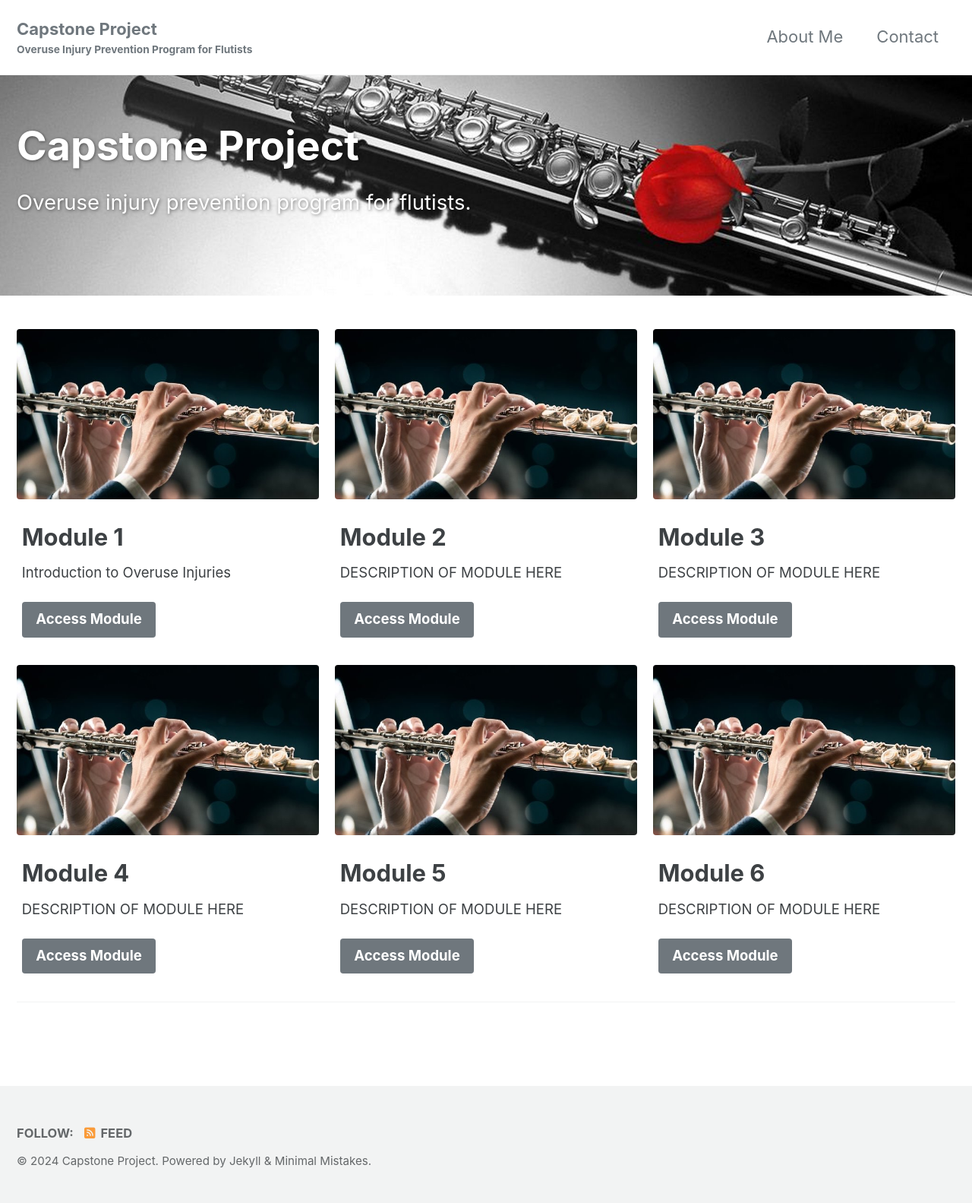
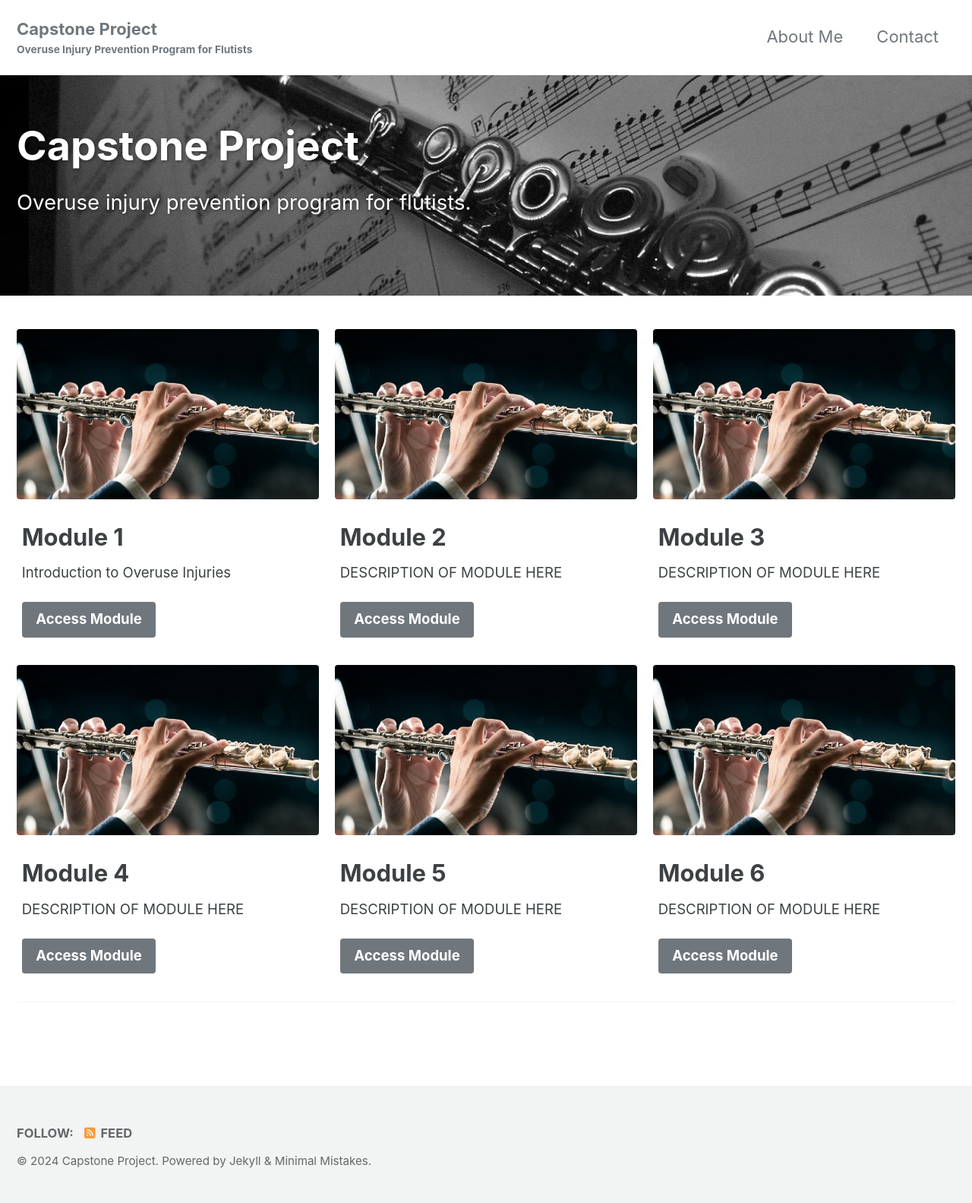
Before and after one commit to jkimOTD/old_site, a Jekyll site: the page built from index.html, in a window 1280 px wide. Shown: the whole page at 76% size. Built offline with Jekyll 4.4.1, drawn with Linux system fonts in a browser that asks for light colours; cached includes are drawn as plain includes; the list of posts is cut into pages by our own code.

Commit message:
Update index.html

```diff
--- a/index.html
+++ b/index.html
@@ -3,8 +3,8 @@
 permalink: /
 hidden: true
 header:
-  overlay_color: "#5e616c"
-  overlay_image: /assets/images/flute_test.jpg
+  overlay_color: "#c2a57a"
+  overlay_image: /assets/images/flute_test1.jpg
 excerpt: >
   Overuse injury prevention program for flutists.<br/>
 feature_row:
```
